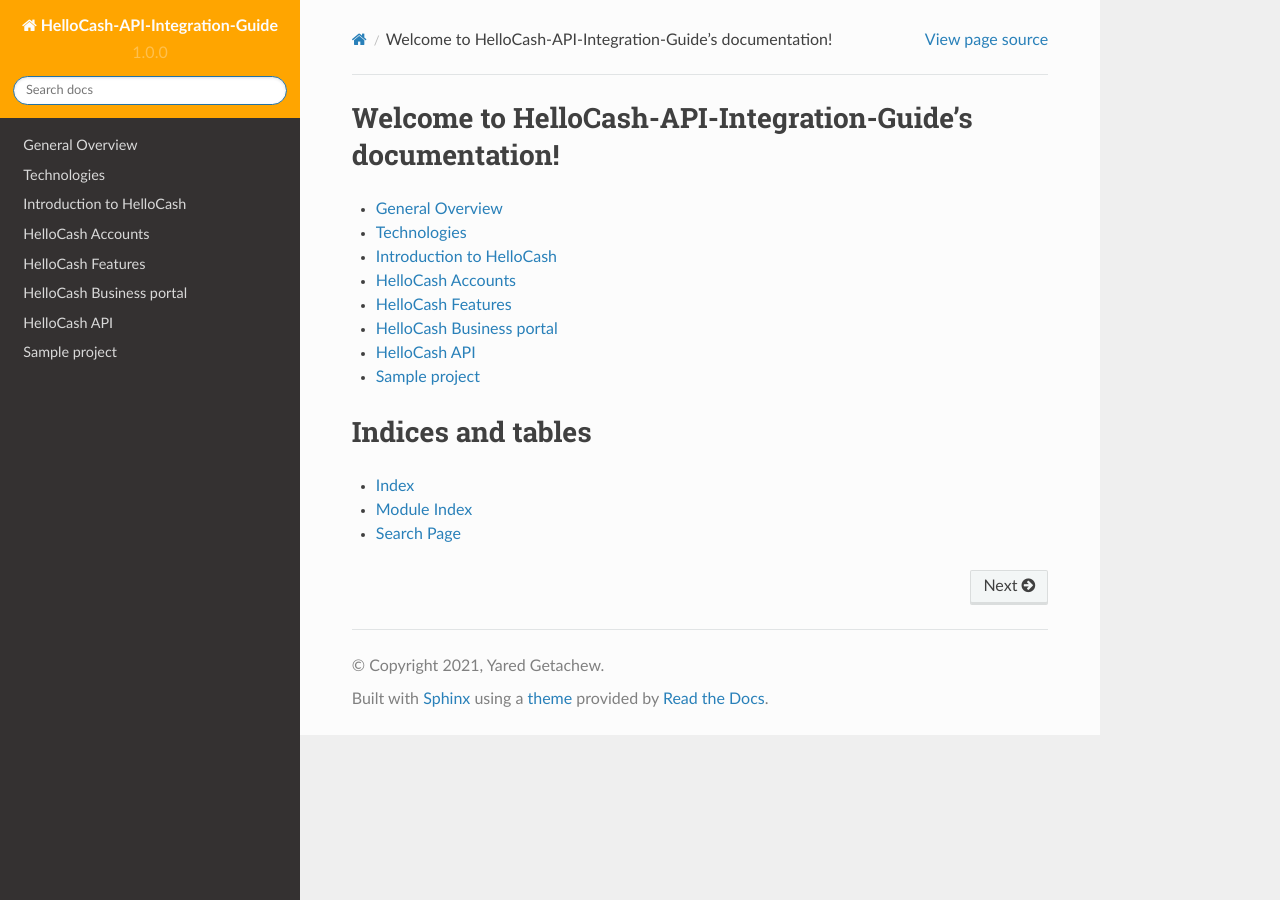
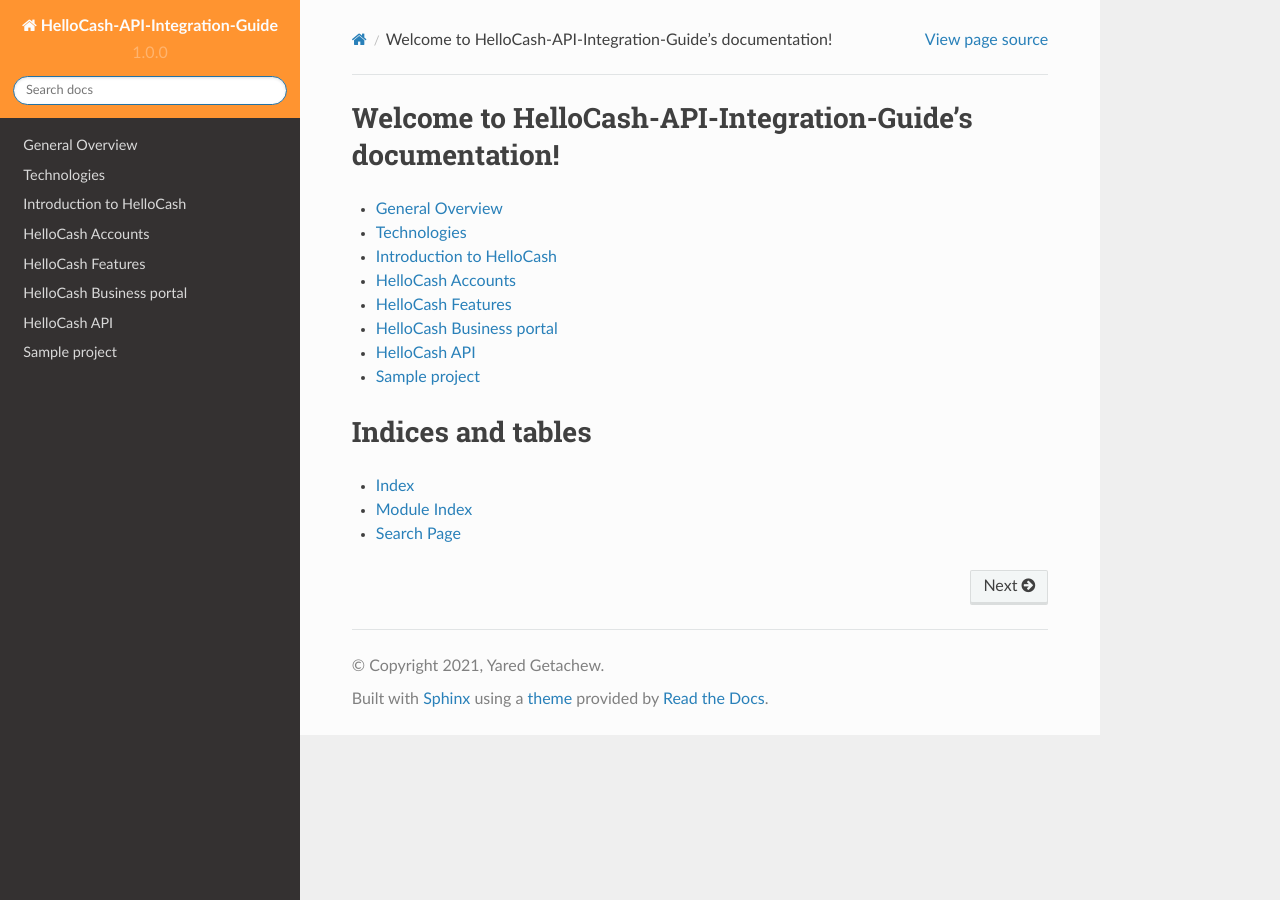
Before and after one commit to belacademy/hellocashapi-integration-guide, a Sphinx documentation site: the page built from docs/source/index.rst, in a window 1280 px wide. Built offline with Sphinx 7.4.7 and the Read the Docs theme 2.0.0, drawn with Linux system fonts in a browser that asks for light colours.

Commit message:
Changed HelloCash brand color

```diff
--- a/docs/source/conf.py
+++ b/docs/source/conf.py
@@ -101,7 +101,8 @@
     'prev_next_buttons_location': 'bottom',
     'style_external_links': False,
     'vcs_pageview_mode': '',
-    'style_nav_header_background': 'orange',
+    # 'style_nav_header_background': '#d57b0e',
+    'style_nav_header_background': '#ff9430',
     # Toc options
     'collapse_navigation': True,
     'sticky_navigation': True,
```
